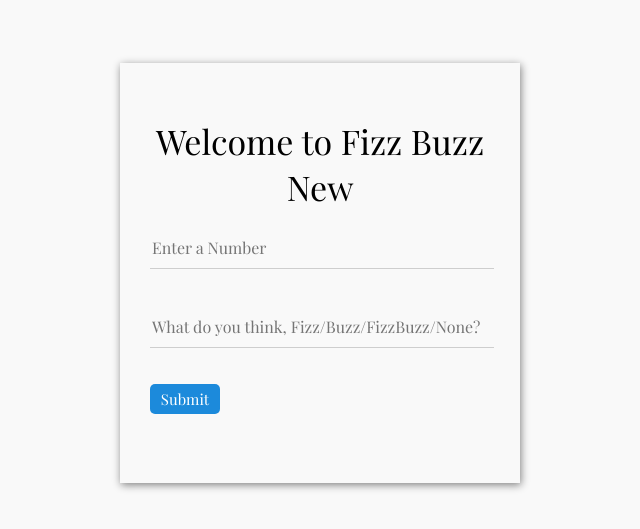
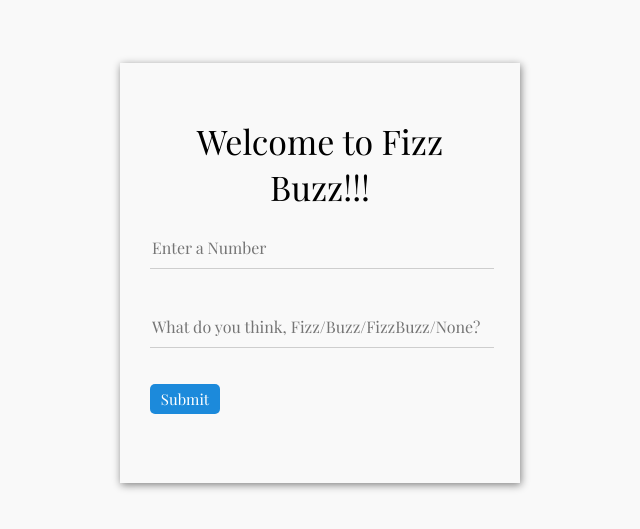
Before and after one commit to mohsinzaheer25/fizzbuzz, a plain HTML site: page webapp/index.html in a window 1280 px wide. Shown: the part 127-656 px from the top of the page, without its empty margins (320-960 px from the left). Drawn offline with nearby package versions, Linux system fonts and the light colour scheme.

Commit message:
Updated title in index file and created demo txt
	new file:   demo.txt
	modified:   index.html

```diff
--- a/webapp/index.html
+++ b/webapp/index.html
@@ -11,7 +11,7 @@
 </head>
 <body>
   <div class="login-box">
-    <p class="welcome"> Welcome to Fizz Buzz New</p>
+    <p class="welcome"> Welcome to Fizz Buzz!!!</p>
     <p>
       <input type="text" id="range" placeholder="Enter a Number">
     </p>
```
Also changed, not shown: webapp/demo.txt (added).
